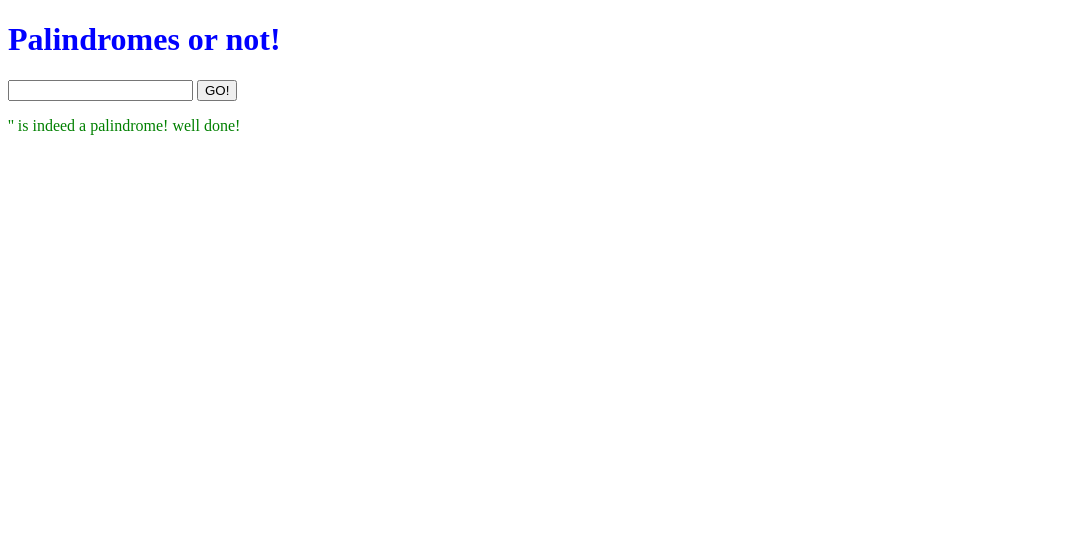
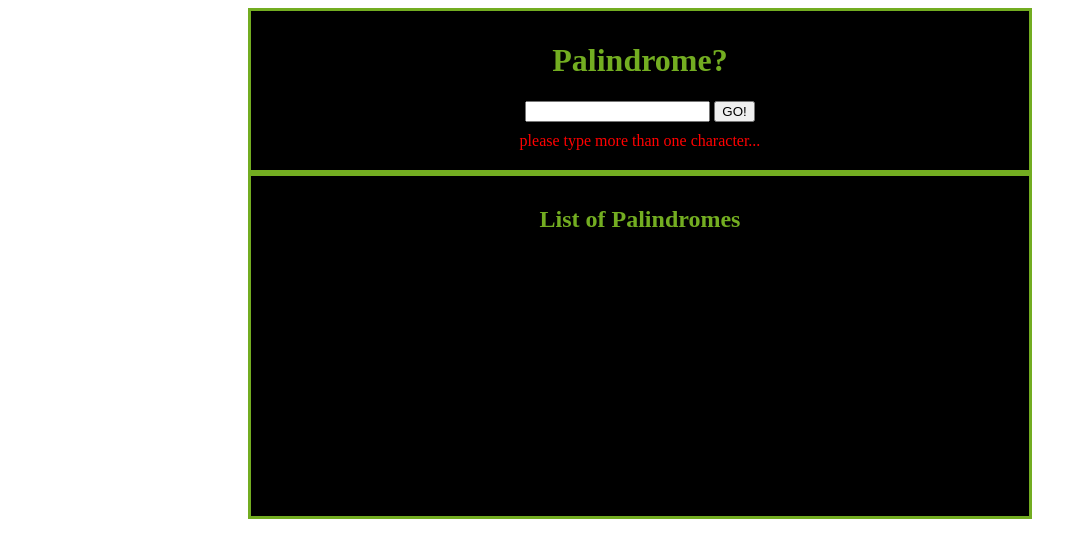
Before and after one commit to jdm79/palindrome-vanilla, a plain HTML site: page index.html in a window 1280 px wide. Both pictures are taken after a click on the button "GO!". Shown: the whole page, without its empty margins (0-1087 px from the left). Drawn offline with Linux system fonts and the light colour scheme.

Commit message:
add basic array list showing plus simple validation

```diff
--- a/app.js
+++ b/app.js
@@ -14,13 +14,18 @@ const palChecker = () => {
   x = document.getElementById("myText").value
   y = x.toLowerCase()
   word = y.split("").reverse().join("")
-  if(y == word ) {
+  if(y == word && x.length >= 2) {
     // create an <li> with palindrome
     array.push(x)
     document.getElementById("warning").innerHTML
     = `'${x}' is indeed a palindrome! well done!`
     document.getElementById("myText").value=""
     warningMessage = true
+  } else if(x.length < 2) {
+    document.getElementById("warning").innerHTML
+    = `please type more than one character...`
+    document.getElementById("myText").value=""
+    warningMessage = false
   } else {
     document.getElementById("warning").innerHTML
     = `sorry, '${x}' is not a palindrome! Try again`
@@ -34,8 +39,14 @@ const palChecker = () => {
 
   } else {
     // color = green
-    document.getElementById("warning").style.color = "green";
+    document.getElementById("warning").style.color = "#73AD21";
   }
 
-  console.log(array);
+  // show array items in ul
+  let i, len, text;
+    for (i = 0, len = array.length, text = ""; i < len; i++) {
+    text += array[i] + "<br>";
 }
+
+document.getElementById("palindromes").innerHTML = text;
+}
--- a/index.html
+++ b/index.html
@@ -7,13 +7,29 @@
   <title>JS Bin</title>
 </head>
 <body>
-  <h1>Palindromes or not!</h1>
-  <input type="text" id="myText" value="">
-  <button onclick="palChecker()">GO!</button>
-  <p id="warning"></p>
-  <ul>
-    <h2 id="string"></h2>
-  </ul>
+  <div class="center">
+    <div id="heading">
+      <h1>Palindrome?</h1>
+    </div>
+
+    <div id="input">
+      <input type="text" id="myText" value="">
+      <button onclick="palChecker()">GO!</button>
+    </div>
+
+    <div id="warning">
+      <p id="warning" value="Good luck!"></p>
+    </div>
+  </div>
+  <div class="bottom">
+    <div id="list">
+      <ul>
+        <h2 id="list-heading">List of Palindromes</h2>
+        <p id="palindromes"></p>
+      </ul>
+    </div>
+  </div>
+
   <script src="app.js" charset="utf-8"></script>
 </body>
 </html>
--- a/style.css
+++ b/style.css
@@ -1,7 +1,53 @@
-h1 {
-  color: blue
-}
-
 p {
   color: red
 }
+
+.center {
+    margin:0 auto;
+    width: 60%;
+    border: 3px solid #73AD21;
+    padding: 10px;
+    background-color: black;
+    color: #73AD21
+}
+
+#heading {
+  margin: auto;
+  text-align: center;
+}
+
+#warning {
+  padding: 10px;
+  margin: auto;
+  text-align: center;
+}
+
+#input {
+  margin: auto;
+  text-align: center;
+}
+
+.bottom {
+  margin:0 auto;
+  width: 60%;
+  border: 3px solid #73AD21;
+  padding: 10px;
+  background-color: black;
+  color: #73AD21
+}
+
+#list {
+  margin: auto;
+  text-align: center;
+  height: 300px;
+}
+
+#list #list-heading {
+  text-align: center;
+  margin-right: 40px
+}
+
+#palindromes {
+  text-align: center;
+  margin-right: 40px
+}
```
